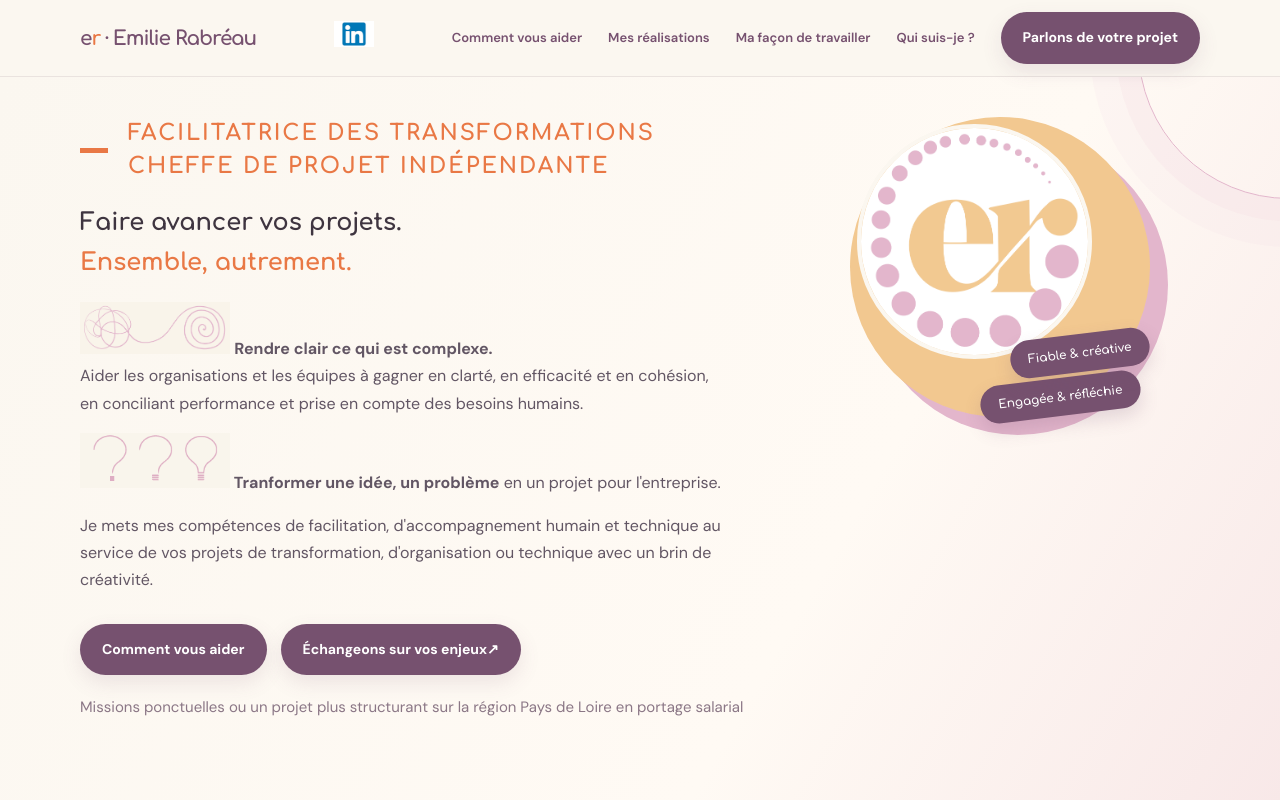
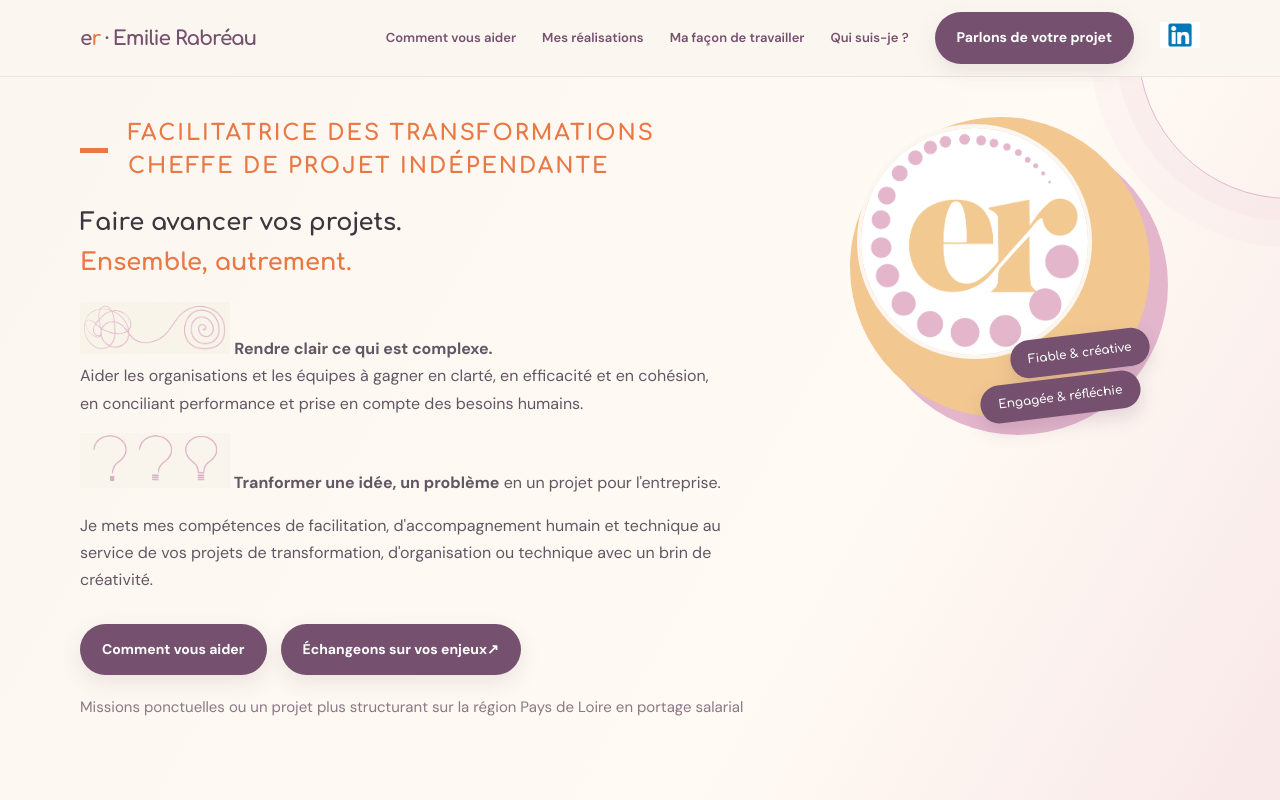
Before and after one commit to EmilieRabreau/Contact, a plain HTML site: page index_f.html in a window 1280 px wide. Shown: the top 800 px of the page. Drawn offline with Linux system fonts and the light colour scheme.

Commit message:
Refactor header navigation structure in index_f.html

```diff
--- a/index_f.html
+++ b/index_f.html
@@ -67,8 +67,9 @@ footer{padding:24px 0;color:#8a7b87;font-size:12px}.foot{display:flex;justify-co
 </head>
 <body>
 <header><div class="wrap nav">
-<a class="brand" href="#accueil">e<span>r</span> · Emilie Rabréau</a><a href="https://www.linkedin.com/in/emilie-rabréau-304747177" target="_blank" rel="noopener noreferrer" ><img src="logo_lk.png" width=40px></a>
-<nav><a href="#accompagnements">Comment vous aider</a><a href="#realisations">Mes réalisations</a><a href="#adn">Ma façon de travailler</a><a href="#apropos">Qui suis-je ?</a><a class="btn" href="#contact">Parlons de votre projet</a></nav>
+<a class="brand" href="#accueil">e<span>r</span> · Emilie Rabréau</a>
+<nav><a href="#accompagnements">Comment vous aider</a><a href="#realisations">Mes réalisations</a><a href="#adn">Ma façon de travailler</a><a href="#apropos">Qui suis-je ?</a>
+	<a class="btn" href="#contact">Parlons de votre projet</a> <a href="https://www.linkedin.com/in/emilie-rabréau-304747177" target="_blank" rel="noopener noreferrer" ><img src="logo_lk.png" width=40px></a></nav>
 </div></header>
 
 <main>
```
